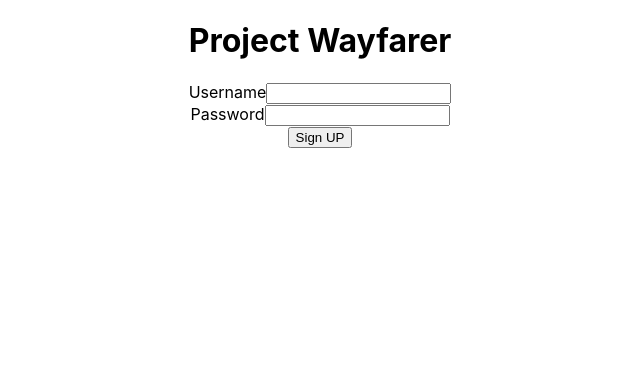
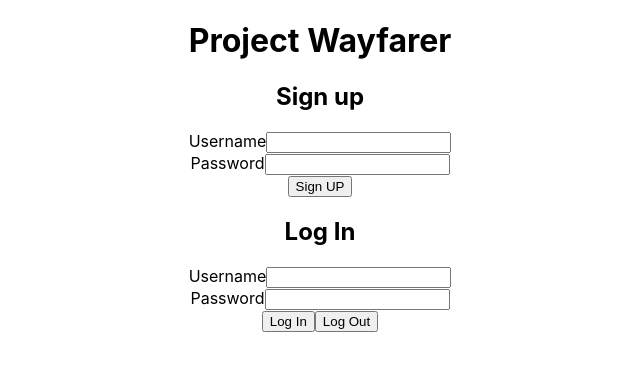
Before and after one commit to paristechprofile/project-2_wayfarer_frontend, a React (Create React App) app: page / in a window 1280 px wide. Shown: the top 370 px of the page, without its empty margins (320-960 px from the left). Built offline with nearby package versions, Linux system fonts and the light colour scheme.

Commit message:
adds buttons to test auth. Auth works (signup,login, logout)

```diff
--- a/src/App.js
+++ b/src/App.js
@@ -39,7 +39,7 @@ class App extends Component {
 
   handleLogOut = () => {
     this.setState({
-      email: '',
+      username: '',
       pw: '',
       isLoggedIn: false
     })
@@ -72,7 +72,7 @@ class App extends Component {
   handleLogIn = (e) => {
     e.preventDefault()
     axios.post('http://localhost:3001/user/login', {
-      email: this.state.email,
+      username: this.state.username,
       pw: this.state.pw
     })
     .then( response => {
@@ -88,6 +88,7 @@ class App extends Component {
     return (
       <div className="App">
         <h1>Project Wayfarer</h1>
+        <h2>Sign up</h2>
         <form>
           <div>
             <label htmlFor='username'>Username</label>
@@ -100,6 +101,20 @@ class App extends Component {
           </div>
           <button onClick={this.handleSignUp}>Sign UP</button>
         </form>
+        {/* login form to add to App.js */}
+        <h2>Log In</h2>
+        <form>
+          <div>
+            <label htmlFor='username'>Username</label>
+            <input type='text' name='username' onChange={this.handleInput} />
+          </div>
+          <div>
+            <label htmlFor='pw'>Password</label>
+            <input type='text' name='pw' onChange={this.handleInput} />
+          </div>
+          <button onClick={this.handleLogIn}>Log In</button>
+          <button onClick={this.handleLogOut}>Log Out</button>
+        </form>
       </div>
     );
   }
```
